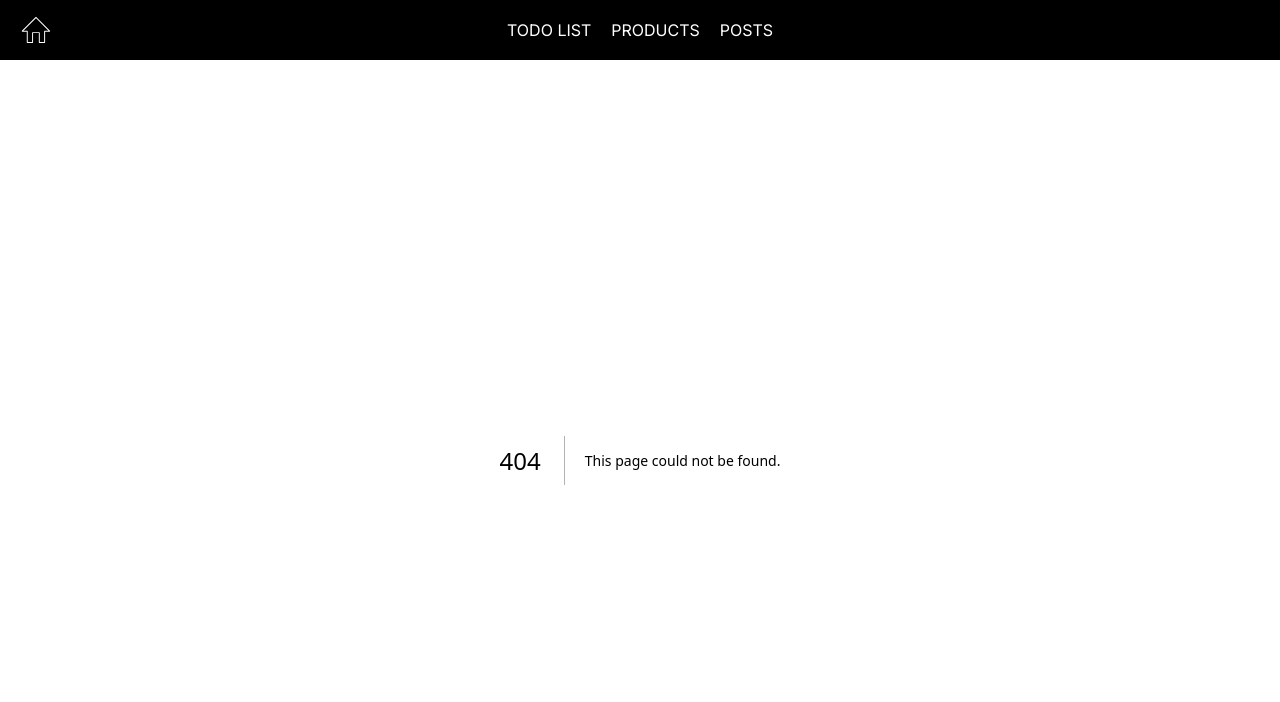
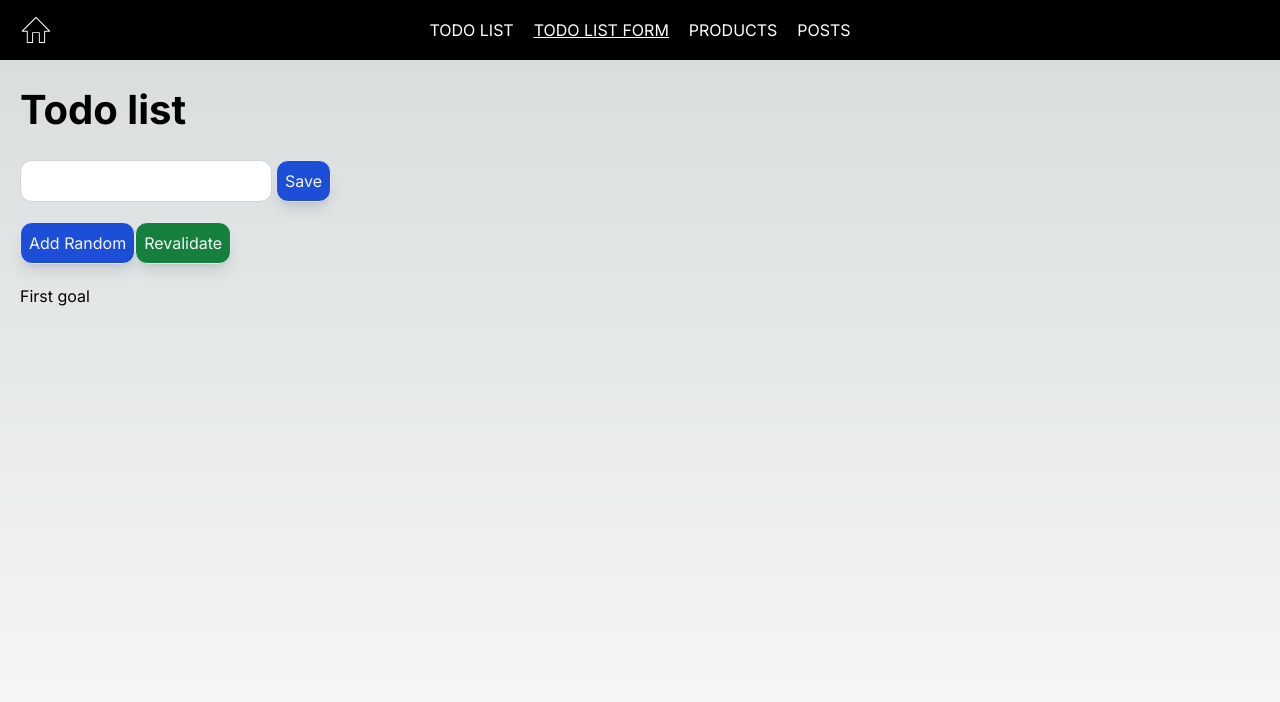
Before and after one commit to kostyaraf/next13-test, a Next.js app: page /todo-list-form in a window 1280 px wide. Before the commit this address had no page. Shown: the top 702 px of the page. Built offline with nearby package versions, Linux system fonts and the light colour scheme.

Commit message:
refactoring

```diff
--- a/components/Header/index.tsx
+++ b/components/Header/index.tsx
@@ -1,14 +1,17 @@
 import Link from "next/link";
 import Navigation from "../Navigation";
-// import Logo from './home.svg';
 
-export default function Header() {
+type Props = {
+  color?: string;
+}
+
+export default function Header({color}: Props) {
   return (
     <div
       style={{
         width: "100%",
         height: 60,
-        background: "#000",
+        background: color || "#000",
         color: "#fff",
         display: "flex",
         alignItems: "center",
@@ -16,6 +19,7 @@ export default function Header() {
         position: 'relative',
       }}
     >
+
       <div style={{ position: 'absolute', left: 20, top: 15 }}>
         <Link href="/">
           <svg
--- a/components/Navigation/index.tsx
+++ b/components/Navigation/index.tsx
@@ -4,6 +4,7 @@ import { usePathname } from "next/navigation";
 
 const NAV_ITEMS = [
   { url: "/todo-list", label: "Todo List" },
+  { url: "/todo-list-form", label: "Todo List Form" },
   { url: "/products", label: "Products" },
   { url: "/posts", label: "Posts" },
 ];
--- a/src/app/page.tsx
+++ b/src/app/page.tsx
@@ -23,14 +23,21 @@ export default async function Home() {
         </li>
 
         <li className="mb-2">
+          <Link href="/todo-list-form" className="text-1xl">
+            Todo List Form
+          </Link>
+          <div className="text-gray-500">
+            Try to show experimental server actions functionality.
+          </div>
+        </li>
+
+        <li className="mb-2">
           <Link href="/products" className="text-1xl">
             Products
           </Link>
           <div className="text-gray-500">
-            Mix server & client components.
-            <br />
-            Server component get fetch request and saving in
-            <br />
+            Mix server & client components.<br />
+            Server component get fetch request and saving in<br />
             <b>client component state</b>
           </div>
         </li>
@@ -40,7 +47,10 @@ export default async function Home() {
             Posts
           </Link>
           <div className="text-gray-500">
-            Server components with dynamic routes.
+            Server components with dynamic routes.<br/>
+            Static & dynamic metadata.<br/>
+            Extra layout for single post page.<br/>
+            Templates for loading of server component & error handler.
           </div>
         </li>
       </ul>
--- a/src/app/posts/[id]/page.tsx
+++ b/src/app/posts/[id]/page.tsx
@@ -1,13 +1,13 @@
-// "use client"
 import PageTitle from "@/Components/PageTitle";
-// import Error from "next/error";
 import Image from "next/image";
 import Link from "next/link";
 
+// Get single post server function
 const getPosts = async (id: number) => {
   try {
     const response: any = await fetch(`https://api.slingacademy.com/v1/sample-data/blog-posts/${id}`, {
       next: {
+        // Сколько секунд сервер будет хранить результат запроса
         revalidate: 60,
       }})
 
@@ -20,7 +20,6 @@ const getPosts = async (id: number) => {
   } catch (error) {
     throw error;
   }
-
 }
 
 type Props = {
@@ -29,11 +28,18 @@ type Props = {
   }
 }
 
-// export const generateMetaData = ({ params })
+// Generation meta data in async server function
+// the same props like on a page component
+export async function generateMetadata ({ params }: Props) {
+  const post: PostModel = await getPosts(params.id);
+  return {
+    title: `Post | ${post.title}`,
+    description: post.description,
+  }
+}
 
 export default async function Posts({ params }: Props) {
   const post: PostModel = await getPosts(params.id);
-  // if (!post?.id) throw post
 
   return (
     <main className="p-5">
--- /dev/null
+++ b/src/app/posts/[id]/test-layout.tsx
@@ -0,0 +1,20 @@
+// import '../../globals.css'
+import { Inter } from 'next/font/google'
+import Header from '../../../../components/Header'
+
+const inter = Inter({ subsets: ['latin'] })
+
+export default function PostLayout({
+  children,
+}: {
+  children: React.ReactNode
+}) {
+  return (
+    <html lang="en">
+      <body className={inter.className}>
+        <Header color="#ff0909"/>
+        {children}
+      </body>
+    </html>
+  )
+}
--- a/src/app/posts/page.tsx
+++ b/src/app/posts/page.tsx
@@ -3,6 +3,8 @@ import moment from "moment";
 import Image from "next/image";
 import Link from "next/link";
 
+
+// Action
 const getPosts = async () => {
   const response: any = await fetch('https://api.slingacademy.com/v1/sample-data/blog-posts?offset=5&limit=50', {
   next: {
@@ -13,6 +15,14 @@ const getPosts = async () => {
   return blogs;
 }
 
+
+// export static metadata by basic const name
+export const metadata = {
+  title: 'Posts',
+  description: 'List of posts',
+}
+
+
 export default async function Posts() {
   const posts: PostModel[] = await getPosts();
 
@@ -22,16 +32,16 @@ export default async function Posts() {
 
       <ul className="grid grid-cols-1 gap-y-10 gap-x-6 sm:grid-cols-2 lg:grid-cols-4 xl:gap-x-8">
 
+        {/* Wrong post for error example */}
         <li>
-
           <Link className="text-center" href={`/posts/asdfsad`}>
-            <div className="text-2xl mb-2 text-center">Wrong post example</div>
+            <div className="text-2xl mb-2 text-center">WRONG POST<br/>EXAMPLE</div>
             <Image className="m-auto" src={posts?.[0].photo_url} alt={'wrong'} width="200" height="400" loading="lazy" />
           </Link>
-
           <div className="text-center">date: {moment().format('YYYY-MM-DD, HH:mm')}</div>
         </li>
 
+        {/* Post List */}
         {posts?.map(post => (
           <li key={post.id}>
 
@@ -45,8 +55,6 @@ export default async function Posts() {
         ))}
 
       </ul>
-      {/* <SearchProducts onSearch={onSearch} /> */}
-      {/* <AddForm addToDo={addToDo} /> */}
     </main>
   );
 }
--- a/src/app/products/page.tsx
+++ b/src/app/products/page.tsx
@@ -1,10 +1,9 @@
 import PageTitle from "@/Components/PageTitle";
 import SearchProducts from "./Components/client/SearchProducts";
 
+export default function Products() {
 
-// let productList: ProductModel[] = []
-
-export default function Products() {
+  // Search Server Action
   async function onSearch(data?: string) {
     "use server";
     try {
@@ -26,7 +25,6 @@ export default function Products() {
     <main className="p-5" style={{ minHeight: '110vh'}}>
       <PageTitle>Products</PageTitle>
       <SearchProducts onSearch={onSearch} />
-      {/* <AddForm addToDo={addToDo} /> */}
     </main>
   );
 }
--- /dev/null
+++ b/src/app/todo-list-form/Components/client/AddRandomButton.tsx
@@ -0,0 +1,33 @@
+"use client";
+
+type Props = {
+  addRandom: () => void;
+  revalidate: () => void;
+};
+
+export default function AddRandomButton({ addRandom, revalidate }: Props) {
+
+  return (
+    <div>
+
+      <button
+        className="border disabled:bg-gray-600 hover:bg-blue-600 active:bg-blue-500 bg-blue-700 shadow-lg text-gray-100 rounded-xl py-2 px-2 "
+        onClick={async () => {
+          await addRandom();
+        }}
+      >
+        Add Random
+      </button>
+
+      <button
+        className="border disabled:bg-gray-600 hover:bg-green-600 active:bg-green-500 bg-green-700 shadow-lg text-gray-100 rounded-xl py-2 px-2 "
+        onClick={async () => {
+          await revalidate()
+        }}
+      >
+        Revalidate
+      </button>
+
+    </div>
+  );
+}
--- /dev/null
+++ b/src/app/todo-list-form/page.tsx
@@ -0,0 +1,71 @@
+import PageTitle from "@/Components/PageTitle";
+import { revalidatePath } from "next/cache";
+import AddRandomButton from "./Components/client/AddRandomButton";
+
+let todos: string[] = ["First goal"];
+
+export const metadata = {
+  title: "Todo List",
+  description: "Example of todo list",
+};
+
+export default async function FormPost() {
+
+  // Server Action: doesn't work ((
+  async function addTodo(data: FormData) {
+    "use server";
+    console.log(">> todo", data);
+    revalidatePath('/')
+  }
+
+  // Server functions for client components
+  async function addRandom() {
+    "use server";
+    const text = Math.random().toString();
+    todos.push(text)
+  }
+  async function revalidate() {
+    "use server";
+    revalidatePath('/');
+  }
+
+  return (
+    <main className="p-5" style={{ minHeight: "110vh" }}>
+      <PageTitle>Todo list</PageTitle>
+
+      {/* Server actions example */}
+      <div className="mb-5">
+        <form action={addTodo}>
+          <input
+            type="text"
+            name="todo"
+            className="border border-gray-300 rounded-xl py-2 px-2 mr-1"
+          />
+          <button
+            type="submit"
+            className="border disabled:bg-gray-600 hover:bg-blue-600 active:bg-blue-500 bg-blue-700 shadow-lg text-gray-100 rounded-xl py-2 px-2 "
+          >
+            Save
+          </button>
+        </form>
+      </div>
+
+      {/* Client actions */}
+      <AddRandomButton addRandom={addRandom} revalidate={revalidate} />
+
+      {/* List */}
+      <ul style={{ width: 300 }} className="mt-5">
+        {todos.map((item, index) => (
+          <li
+            key={index}
+            className="flex"
+            style={{ display: "flex", justifyContent: "space-between" }}
+          >
+            <div>{item}</div>
+          </li>
+        ))}
+      </ul>
+
+    </main>
+  );
+}
--- a/src/app/todo-list/Components/client/AddForm.tsx
+++ b/src/app/todo-list/Components/client/AddForm.tsx
@@ -11,9 +11,13 @@ export default function AddForm({ addToDo }: Props) {
 
   const onSubmit = async () => {
     startTransition(async () => {
+
+      await new Promise((resolve) => setTimeout(resolve, 30))
+
       await addToDo(todoRef.current!.value);
+      todoRef.current!.value = "";
     });
-    todoRef.current!.value = "";
+
   };
 
   return (
```
Lines whose indentation alone changed are shown as unchanged.
